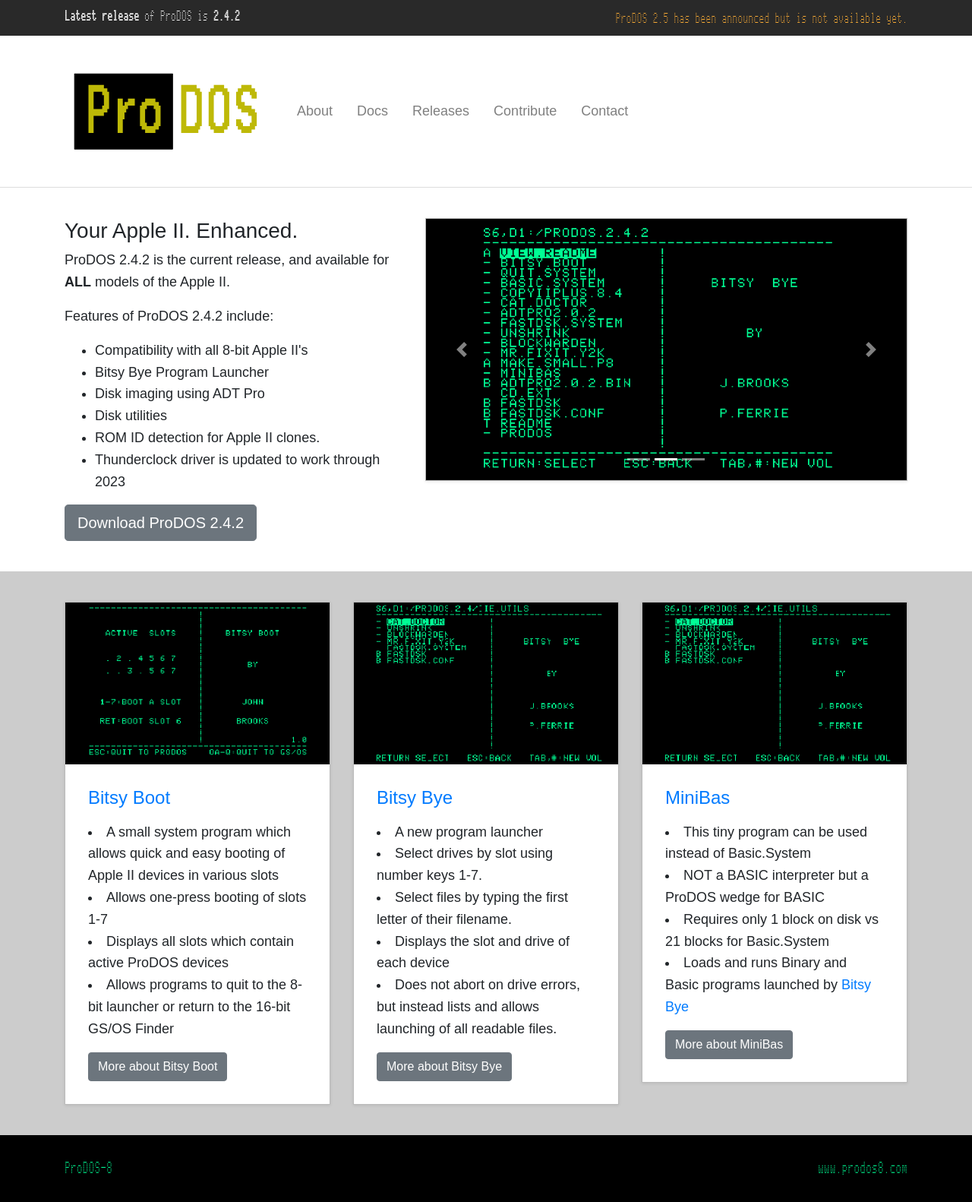
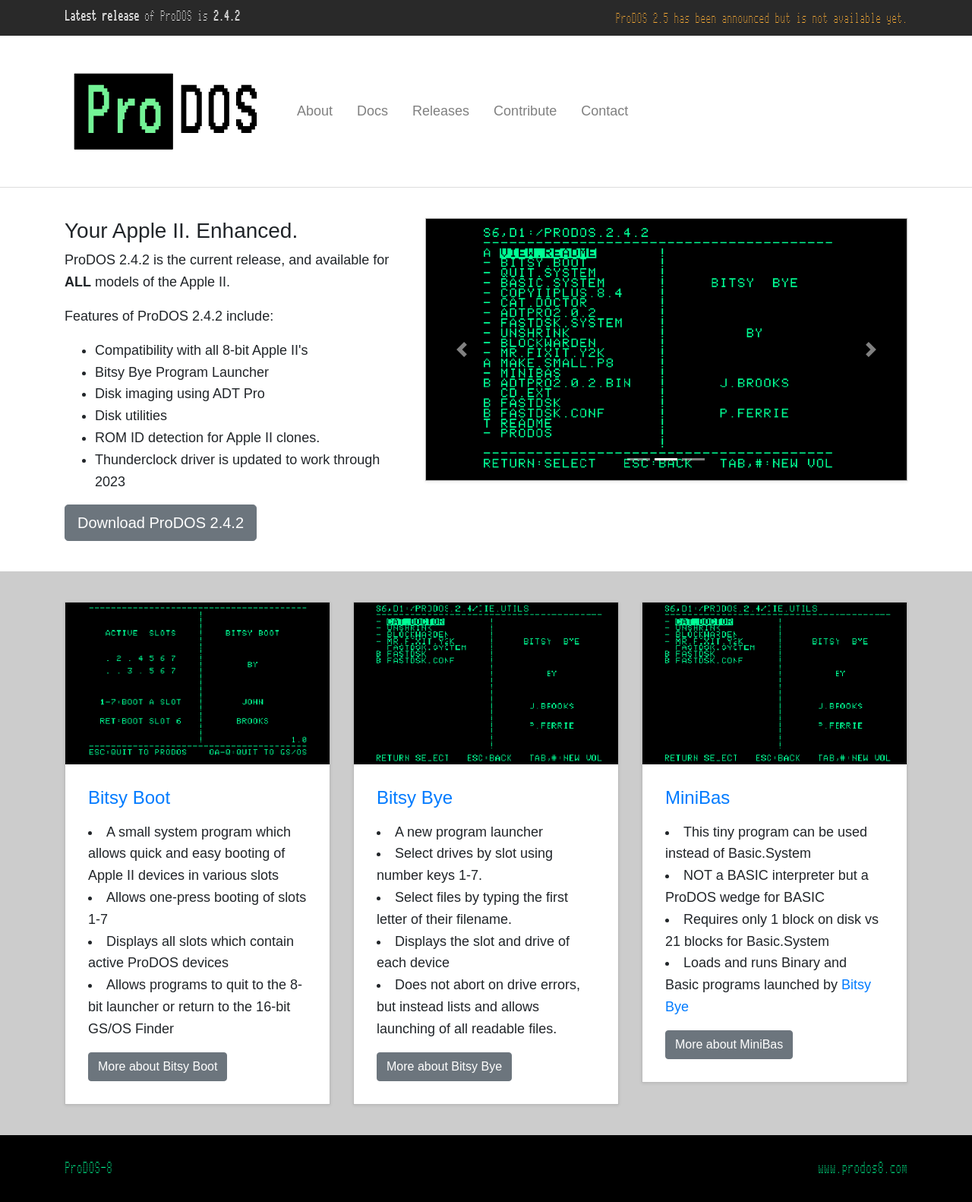
Before and after one commit to ProDOS-8/ProDOS-8.github.io, a Jekyll site: the page built from _pages/home.md, in a window 1280 px wide. Shown: the whole page at 76% size. Built offline with Jekyll 4.4.1, drawn with Linux system fonts in a browser that asks for light colours.

Commit message:
Updated logo to be green instead of yellow

```diff
--- a/_includes/header.html
+++ b/_includes/header.html
@@ -1,7 +1,7 @@
 <header>
   <div class="container">
     <nav class="navbar navbar-expand-lg navbar-light">
-      <a class="navbar-brand" href="/"><img src="/pix/prodos_logo2.svg" width="273" height="123" alt="ProDOS-8" title="ProDOS-8" onerror="this.onerror=null; this.src='/pix/prodos_logo.png'" /></a>
+      <a class="navbar-brand" href="/"><img src="/pix/prodos_logo3.svg" width="273" height="123" alt="ProDOS-8" title="ProDOS-8" onerror="this.onerror=null; this.src='/pix/prodos_logo3.png'" /></a>
       <button class="navbar-toggler navbar-toggler-right" type="button" data-toggle="collapse" data-target="#navbarSupportedContent" aria-controls="navbarSupportedContent" aria-expanded="false" aria-label="Toggle navigation">
         <i class="fa fa-bars" aria-hidden="true"></i>
       </button>
```
Also changed, not shown: pix/prodos_logo3.png (added), pix/prodos_logo3.svg (added), pix/prodos_logo4.png (added), pix/prodos_logo4.svg (added).
